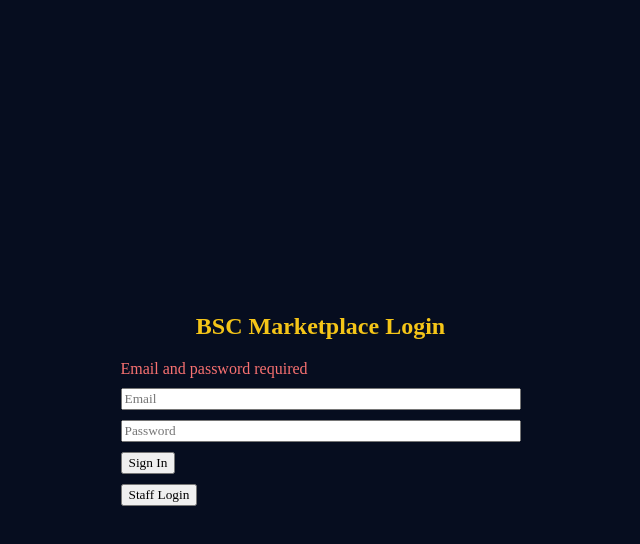
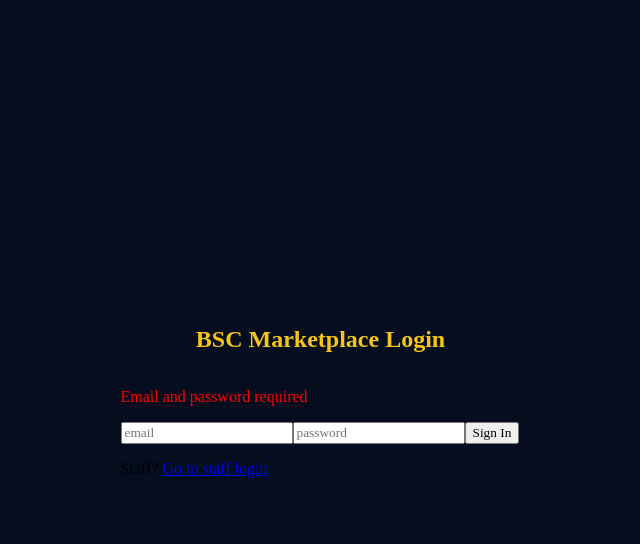
Before and after one commit to bahamianseafoodconnection-collab/bsc-dashboard, a Next.js app: page /login in a window 1280 px wide. Both pictures are taken after a click on the button "Sign In". Shown: the top 544 px of the page, without its empty margins (312-952 px from the left). Built offline with nearby package versions, Linux system fonts and the light colour scheme; no server answers.

Commit message:
Update page.tsx

```diff
--- a/app/login/page.tsx
+++ b/app/login/page.tsx
@@ -1,10 +1,10 @@
 'use client';
 
 import { useState, useEffect, Suspense } from 'react';
-import { useRouter, useSearchParams } from 'next/navigation';
+import { useSearchParams } from 'next/navigation';
 import { createBrowserClient } from '@supabase/ssr';
 
-const SUPABASE_URL  = process.env.NEXT_PUBLIC_SUPABASE_URL!;
+const SUPABASE_URL = process.env.NEXT_PUBLIC_SUPABASE_URL!;
 const SUPABASE_ANON = process.env.NEXT_PUBLIC_SUPABASE_ANON_KEY!;
 
 const STAFF_ROLES = new Set([
@@ -13,75 +13,109 @@ const STAFF_ROLES = new Set([
   'manager',
   'cashier',
   'andros_staff',
-  'supplier'
+  'supplier',
 ]);
 
-function getStaffRoute(role: string): string {
+function getDestination(role: string): string {
   switch (role) {
     case 'control_admin':
-    case 'basic_admin':  return '/dashboard';
-    case 'manager':      return '/ashley';
-    case 'cashier':      return '/pos';
-    case 'andros_staff': return '/pos-andros';
-    case 'supplier':     return '/supplier';
-    default:             return '/market';
+    case 'basic_admin':
+      return '/dashboard';
+    case 'manager':
+      return '/ashley';
+    case 'cashier':
+      return '/pos';
+    case 'andros_staff':
+      return '/pos-andros';
+    case 'supplier':
+      return '/supplier';
+    default:
+      return '/market';
   }
 }
 
+function hardRedirect(destination: string) {
+  console.log('[AUTH /login] REDIRECT:', destination);
+  window.location.href = destination;
+}
+
 function LoginForm() {
-  const router       = useRouter();
   const searchParams = useSearchParams();
 
-  const [email, setEmail]       = useState('');
+  const [email, setEmail] = useState('');
   const [password, setPassword] = useState('');
-  const [showPw, setShowPw]     = useState(false);
-  const [loading, setLoading]   = useState(false);
+  const [showPw, setShowPw] = useState(false);
+  const [loading, setLoading] = useState(false);
   const [checking, setChecking] = useState(true);
-  const [error, setError]       = useState('');
+  const [error, setError] = useState('');
 
   const supabase = createBrowserClient(SUPABASE_URL, SUPABASE_ANON);
 
   useEffect(() => {
-    supabase.auth.getSession()
-      .then(async ({ data: { session } }) => {
+    async function init() {
+      try {
+        const { data: { session } } = await supabase.auth.getSession();
+
         if (session?.user) {
-          await handlePostLogin(session.user.id);
+          await resolveAndRedirect(session.user.id);
         } else {
           setChecking(false);
         }
-      })
-      .catch(() => setChecking(false));
+      } catch {
+        setChecking(false);
+      }
+    }
+
+    init();
   }, []);
 
-  async function handlePostLogin(userId: string) {
+  async function resolveAndRedirect(userId: string) {
+    console.log('[AUTH /login] USER:', userId);
+
     let role = 'customer';
 
     try {
-      const { data: profile } = await supabase
+      const { data: profile, error } = await supabase
         .from('profiles')
         .select('role')
         .eq('id', userId)
         .single();
 
-      if (profile?.role) role = profile.role;
-    } catch {}
+      if (!error && profile?.role) {
+        role = profile.role;
+      } else if (error) {
+        console.error('[AUTH /login] Profile error:', error.message);
+      }
+    } catch (err) {
+      console.error('[AUTH /login] Profile fetch failed:', err);
+    }
 
-    console.log('[LOGIN] ROLE:', role);
+    console.log('[AUTH /login] ROLE:', role);
 
-    // 🔥 STAFF → DASHBOARD
     if (STAFF_ROLES.has(role)) {
-      router.replace(getStaffRoute(role));
+      hardRedirect(getDestination(role));
       return;
     }
 
-    // 👇 CUSTOMER FLOW
     const redirectParam = searchParams.get('redirect');
     if (redirectParam && redirectParam.startsWith('/')) {
-      router.replace(redirectParam);
+      hardRedirect(redirectParam);
       return;
     }
 
-    router.replace('/market');
+    hardRedirect('/market');
+  }
+
+  function handleEmailBlur() {
+    const lower = email.toLowerCase();
+
+    const looksLikeStaff =
+      lower.includes('@bsc') ||
+      lower.includes('@bahamianseafood');
+
+    if (looksLikeStaff) {
+      window.location.href = '/staff-login';
+    }
   }
 
   async function handleLogin() {
@@ -95,19 +129,18 @@ function LoginForm() {
     setLoading(true);
 
     try {
-      const { data, error: authErr } =
-        await supabase.auth.signInWithPassword({
-          email: email.trim(),
-          password,
-        });
+      const { data, error } = await supabase.auth.signInWithPassword({
+        email: email.trim(),
+        password,
+      });
 
-      if (authErr || !data?.user) {
+      if (error || !data?.user) {
         setError('Invalid email or password');
         setLoading(false);
         return;
       }
 
-      await handlePostLogin(data.user.id);
+      await resolveAndRedirect(data.user.id);
 
     } catch {
       setError('Something went wrong. Please try again.');
@@ -125,41 +158,33 @@ function LoginForm() {
 
   return (
     <div style={{ minHeight: '100vh', backgroundColor: '#060d1f', display: 'flex', flexDirection: 'column', alignItems: 'center', justifyContent: 'center', padding: 24 }}>
-
-      <h2 style={{ color: '#f5c518', marginBottom: 20 }}>BSC Marketplace Login</h2>
+      <h2 style={{ color: '#f5c518' }}>BSC Marketplace Login</h2>
 
       <div style={{ width: '100%', maxWidth: 400 }}>
-
-        {error && (
-          <div style={{ color: '#f87171', marginBottom: 10 }}>{error}</div>
-        )}
+        {error && <p style={{ color: 'red' }}>{error}</p>}
 
         <input
           type="email"
-          placeholder="Email"
           value={email}
-          onChange={e => setEmail(e.target.value)}
-          style={{ width: '100%', marginBottom: 10 }}
+          onChange={(e) => setEmail(e.target.value)}
+          onBlur={handleEmailBlur}
+          placeholder="email"
         />
 
         <input
           type={showPw ? 'text' : 'password'}
-          placeholder="Password"
           value={password}
-          onChange={e => setPassword(e.target.value)}
-          style={{ width: '100%', marginBottom: 10 }}
+          onChange={(e) => setPassword(e.target.value)}
+          placeholder="password"
         />
 
         <button onClick={handleLogin} disabled={loading}>
           {loading ? 'Signing in...' : 'Sign In'}
         </button>
 
-        <div style={{ marginTop: 10 }}>
-          <button onClick={() => router.push('/staff-login')}>
-            Staff Login
-          </button>
-        </div>
-
+        <p>
+          Staff? <a href="/staff-login">Go to staff login</a>
+        </p>
       </div>
     </div>
   );
```
